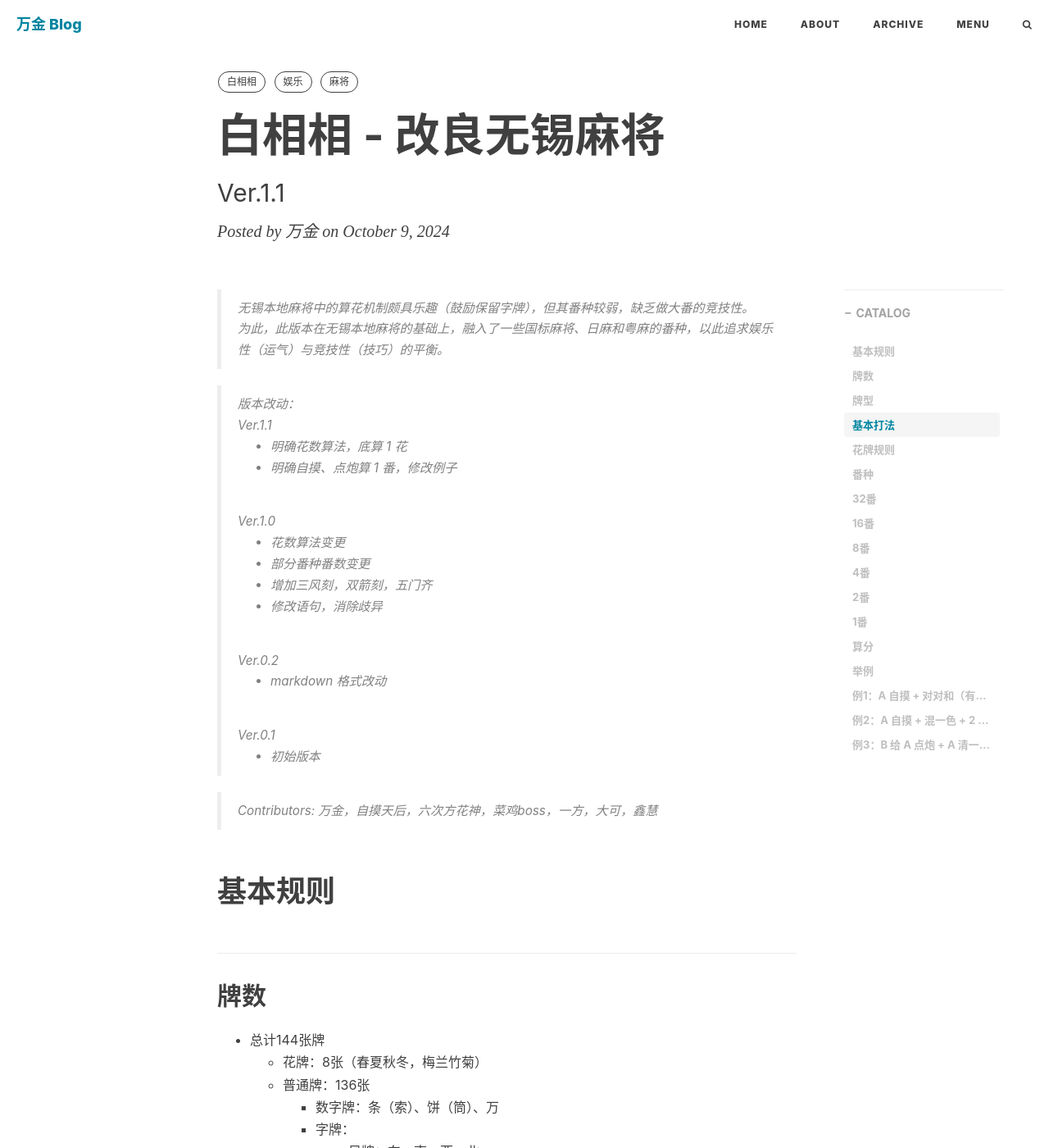
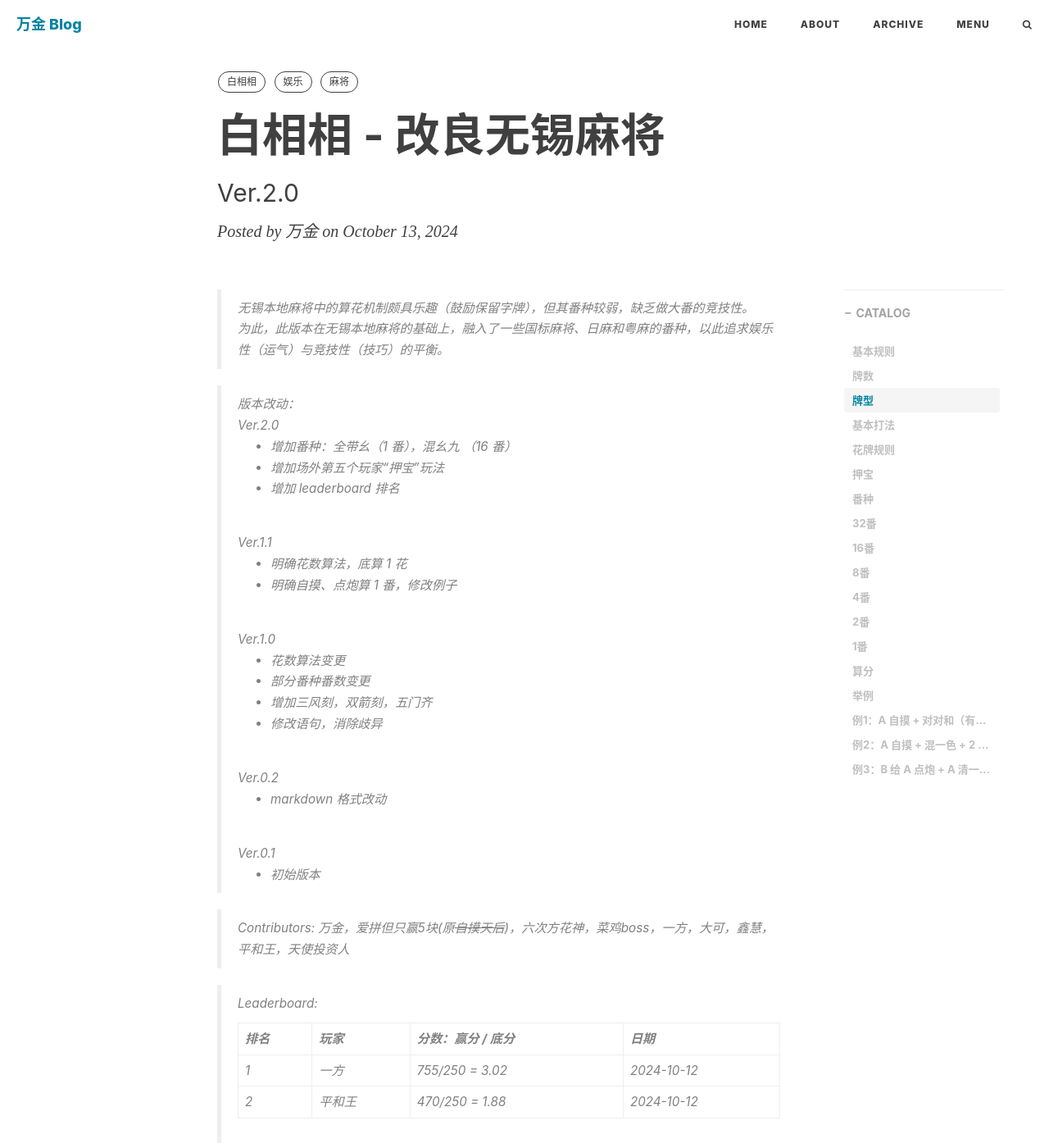
Before and after one commit to dutchflu/dutchflu.github.io, a Jekyll site: the page built from _posts/2024-10-13-改良无锡麻将.md, in a window 1280 px wide and 1400 px high. Shown: the whole window at 82% size. Built offline with Jekyll 4.4.1, drawn with Linux system fonts in a browser that asks for light colours; nearby versions of some CDN libraries; comment, search, counter and statistics services are not loaded; some of the changed text lies outside the part shown.

Commit message:
改良麻将 ver2.0

```diff
--- a/_posts/2024-09-21-改良无锡麻将.md
+++ b/_posts/2024-10-13-改良无锡麻将.md
@@ -2,10 +2,10 @@
 layout: post
 header-style: text
 title: "白相相 - 改良无锡麻将"
-subtitle: "Ver.1.1"
+subtitle: "Ver.2.0"
 excerpt: "无锡麻将改良版"
 author: "万金"
-date: 2024-10-09
+date: 2024-10-13
 categories: [白相相]
 tags: [白相相, 娱乐, 麻将]
 comments: true
@@ -18,6 +18,12 @@
 > 为此，此版本在无锡本地麻将的基础上，融入了一些国标麻将、日麻和粤麻的番种，以此追求娱乐性（运气）与竞技性（技巧）的平衡。
 
 > 版本改动：
+>
+> Ver.2.0
+>
+> - 增加番种：全带幺（1 番），混幺九 （16 番）
+> - 增加场外第五个玩家“押宝”玩法
+> - 增加 leaderboard 排名
 >
 > Ver.1.1
 >
@@ -39,7 +45,14 @@
 >
 > - 初始版本
 
-> Contributors: 万金，自摸天后，六次方花神，菜鸡boss，一方，大可，鑫慧
+> Contributors: 万金，爱拼但只赢5块(原~~自摸天后~~)，六次方花神，菜鸡boss，一方，大可，鑫慧，平和王，天使投资人
+
+> Leaderboard:
+>
+> | 排名 | 玩家   | 分数：赢分 / 底分 | 日期       |
+> | ---- | ------ | ----------------- | ---------- |
+> | 1    | 一方   | 755/250 = 3.02    | 2024-10-12 |
+> | 2    | 平和王 | 470/250 = 1.88    | 2024-10-12 |
 
 # 基本规则
 
@@ -84,6 +97,15 @@
 - 摸到花牌后亮出，并从牌墙尾端补牌
 - 摸到全部八张花牌即可胡牌，称为"八仙过海"
 
+## 押宝
+
+- 场外第五个玩家可作为“押宝者”
+- 在每局开始前，押宝者可以选择押注在任一玩家胜出，并决定押注的筹码数量
+- 如果该玩家未能赢得比赛，则押宝者的筹码将归胜者所有
+- 如果被押注的玩家赢得比赛，押宝者从其他输家那里获得额外的的筹码
+  - 如果被押注的玩家自摸胜出，则其他三位玩家每人需额外支付相等数目筹码给押宝者
+  - 如果该玩家因其他玩家点炮而赢，点炮的玩家需额外支付相等数目筹码给押宝者
+
 # 番种
 
 ## 32番
@@ -101,11 +123,12 @@
 
 ## 16番
 
-| 番种   | 说明                                         | 图示                                        |
-| ------ | -------------------------------------------- | ------------------------------------------- |
-| 小四喜 | 和牌时有风牌的3副刻子及将牌                  | ![小四喜](/img/in-post/无锡麻将/小四喜.png) |
-| 小三元 | 三元牌刻子或杠子=2，三元牌雀头=1，不计箭刻   | ![小三元](/img/in-post/无锡麻将/小三元.png) |
-| 字一色 | 由字牌的刻子（杠）、将组成的和牌。不计碰碰和 | ![字一色](/img/in-post/无锡麻将/字一色.png) |
+| 番种   | 说明                                                         | 图示                                                         |
+| ------ | ------------------------------------------------------------ | ------------------------------------------------------------ |
+| 小四喜 | 和牌时有风牌的3副刻子及将牌                                  | ![小四喜](/img/in-post/无锡麻将/小四喜.png)                  |
+| 小三元 | 三元牌刻子或杠子=2，三元牌雀头=1，不计箭刻                   | ![小三元](/img/in-post/无锡麻将/小三元.png)                  |
+| 字一色 | 由字牌的刻子（杠）、将组成的和牌。不计碰碰和                 | ![字一色](/img/in-post/无锡麻将/字一色.png)                  |
+| 混幺九 | 由字牌和数字牌一、九的刻子及将牌组成的和牌。不计碰碰和、全带幺 | ![混幺九](/img/in-post/无锡麻将/混幺九.png) (另计三色同刻、五门齐) |
 
 ## 8番
 
@@ -142,6 +165,7 @@
 | 点炮   | 别人点炮和牌（收一家）                                       | -                                           |
 | 门前清 | 没有吃、碰、明杠                                             | -                                           |
 | 断幺九 | 和牌中没有一、九及字牌                                       | ![断幺九](/img/in-post/无锡麻将/断幺九.png) |
+| 全带幺 | 和牌时每副牌、将牌都有幺牌                                   | ![全带幺](/img/in-post/无锡麻将/全带幺.png) |
 | 平和   | 由4副顺子及数字牌作将组成的和牌，即只有顺子、对子不能是字牌，且顺子两面听牌 | ![平和](/img/in-post/无锡麻将/平和.png)     |
 | 一杯口 | 一组相同的顺子                                               | ![一杯口](/img/in-post/无锡麻将/一杯口.png) |
 
```
Also changed, not shown: img/in-post/无锡麻将/全带幺.png (added), img/in-post/无锡麻将/混幺九.png (added).
